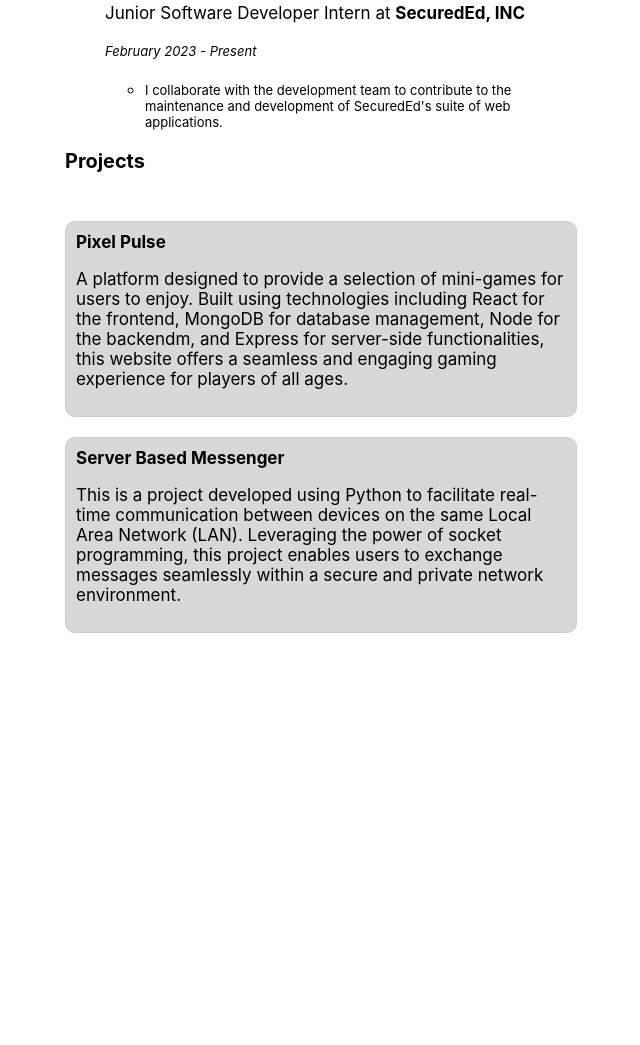
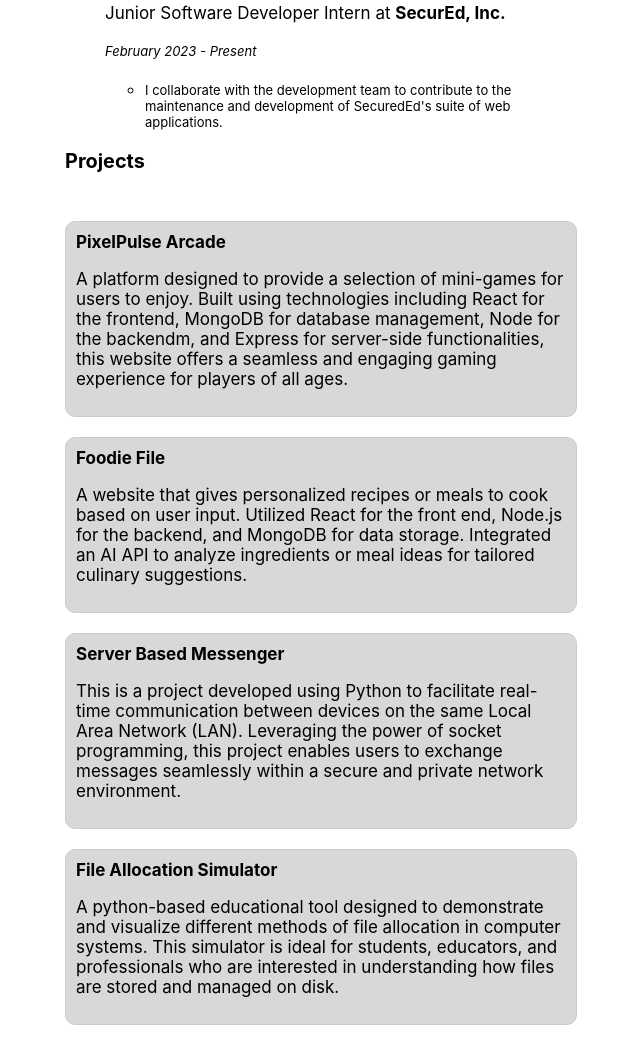
Before and after one commit to stef359/personal, a plain HTML site: page index.html in a window 1280 px wide. Shown: the part 611-1656 px from the top of the page, without its empty margins (319-959 px from the left). Before the commit the page ends 1264 px from the top, so only its background shows below. Drawn offline with Linux system fonts and the light colour scheme.

Commit message:
Update for july

```diff
--- a/index.html
+++ b/index.html
@@ -44,7 +44,7 @@
     <h3>Experience</h3>
     <ul>
       Junior Software Developer Intern at
-      <strong> <a href="https://secured.team/">SecuredEd, INC</a></strong>
+      <strong> <a href="https://secured.team/">SecurEd, Inc.</a></strong>
       <p class="description"><em>February 2023 - Present</em></p>
       <ul>
         <li>
@@ -59,13 +59,22 @@
     <h3>Projects</h3>
     <ul id="Projects">
       <li>
-        <strong>Pixel Pulse</strong>
+        <strong>PixelPulse Arcade</strong>
         <p>
           A platform designed to provide a selection of mini-games for users to
           enjoy. Built using technologies including React for the frontend,
           MongoDB for database management, Node for the backendm, and Express
           for server-side functionalities, this website offers a seamless and
           engaging gaming experience for players of all ages.
+        </p>
+      </li>
+      <li>
+        <strong>Foodie File</strong>
+        <p>
+          A website that gives personalized recipes or meals to cook based on
+          user input. Utilized React for the front end, Node.js for the backend,
+          and MongoDB for data storage. Integrated an AI API to analyze
+          ingredients or meal ideas for tailored culinary suggestions.
         </p>
       </li>
       <li>
@@ -80,6 +89,17 @@
           environment.
         </p>
       </li>
+      <li>
+        <a href="https://github.com/stef359/file-allocation"
+          ><strong>File Allocation Simulator</strong></a
+        >
+        <p>
+          A python-based educational tool designed to demonstrate and visualize
+          different methods of file allocation in computer systems. This
+          simulator is ideal for students, educators, and professionals who are
+          interested in understanding how files are stored and managed on disk.
+        </p>
+      </li>
     </ul>
   </body>
 </html>
```
Also changed, not shown: 1 other file.
